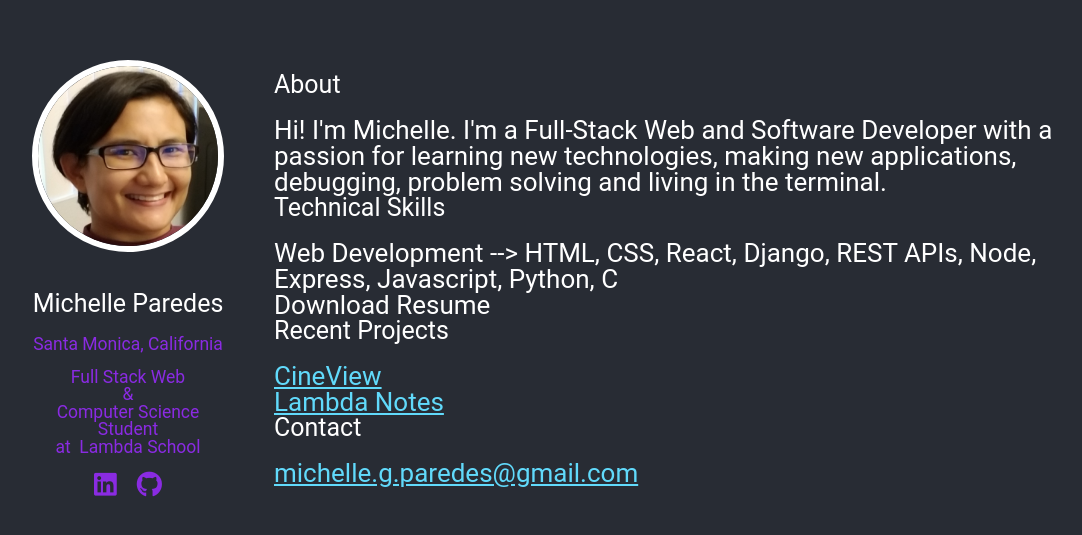
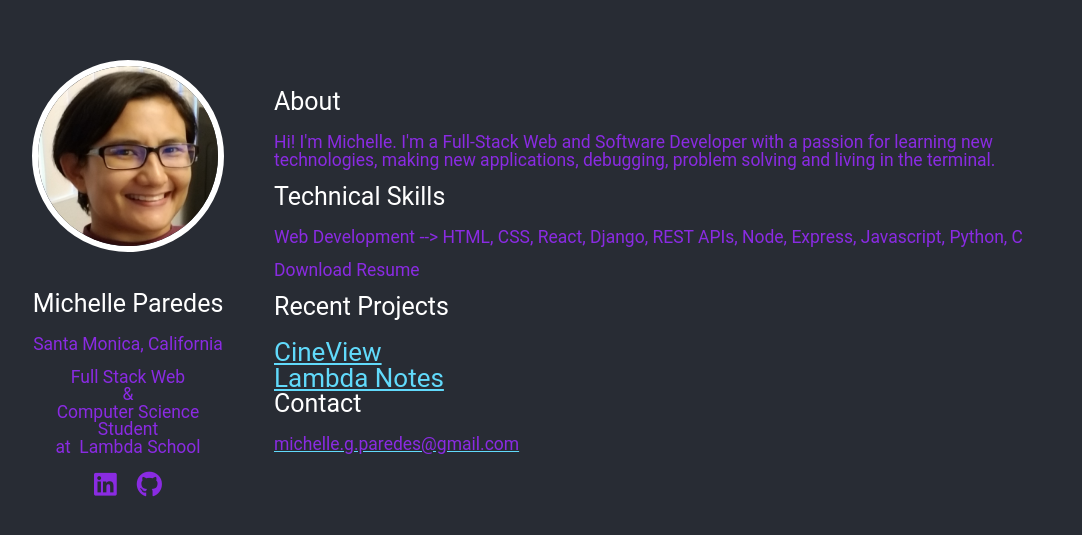
Before and after one commit to mparedes003/profile-page, a React (Create React App) app: page / in a window 1280 px wide. Shown: the part 221-756 px from the top of the page, without its empty margins (118-1200 px from the left). Built offline with nearby package versions, Linux system fonts and the light colour scheme.

Commit message:
Edit profile-body p

```diff
--- a/src/App.css
+++ b/src/App.css
@@ -191,6 +191,12 @@ h3 {
   padding-right: 1rem;
 }
 
+.profile-body p {
+  font-size: 1.75rem;
+  padding-bottom: 1.5rem;
+  color: blueviolet;
+}
+
 .projects {
   color: #61dafb;
 }
```
